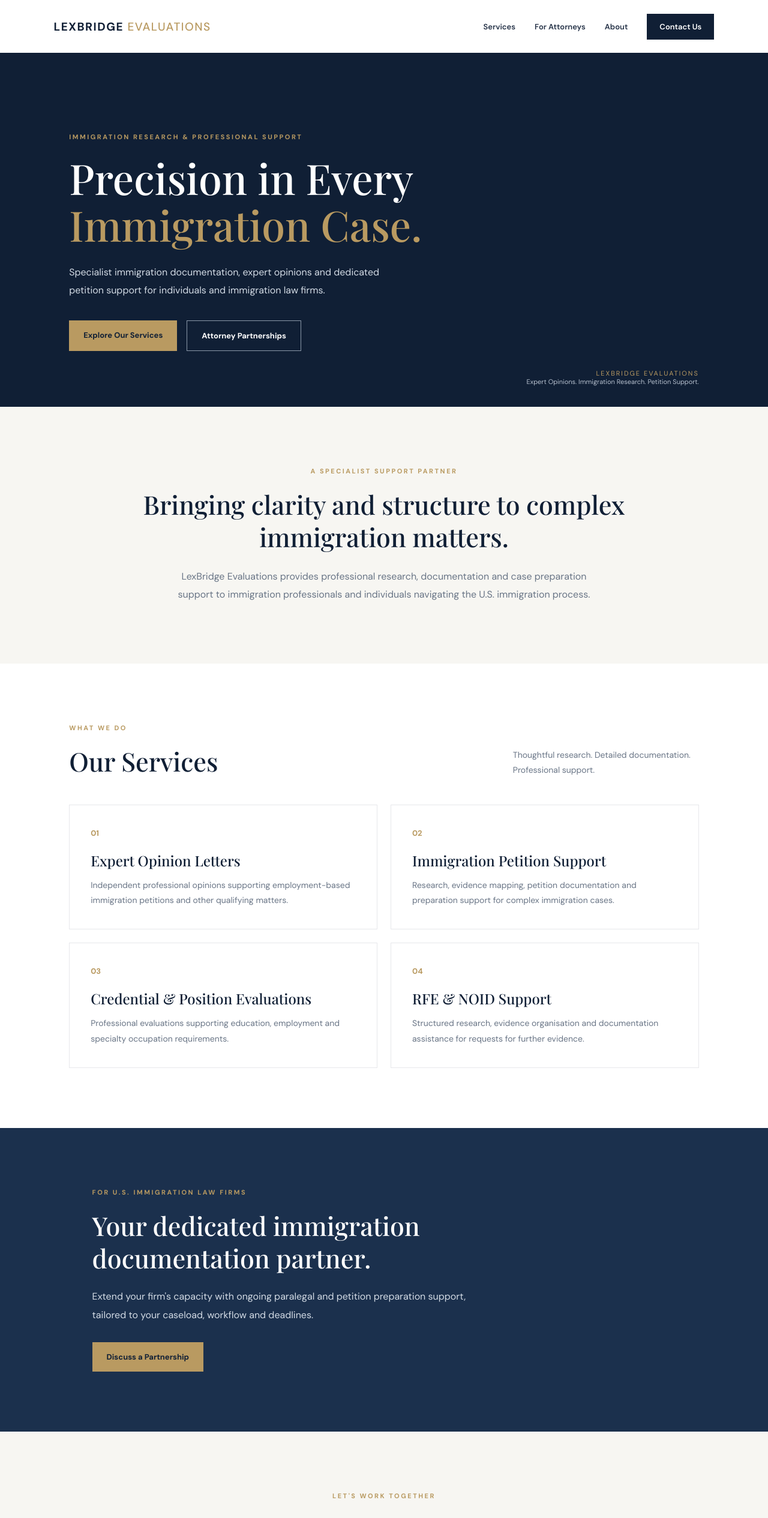
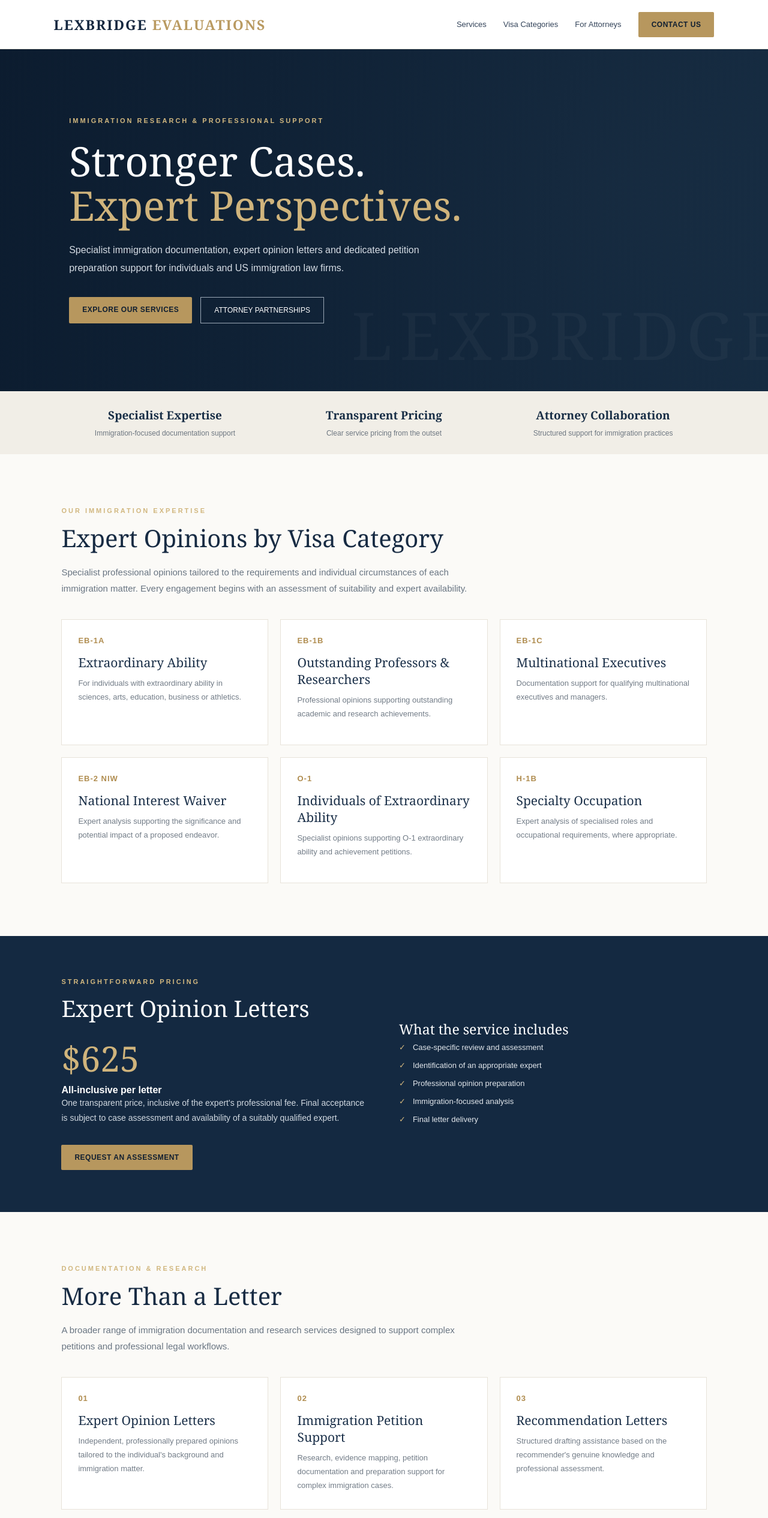
Before and after one commit to TrademarkEdge/lexbridge, a Next.js app: page / in a window 1280 px wide. Shown: the top 2530 px of the page at 60% size. Built offline with nearby package versions, Linux system fonts and the light colour scheme.

Commit message:
Redesign LexBridge homepage

```diff
--- a/app/page.tsx
+++ b/app/page.tsx
@@ -1,153 +1,219 @@
 
-import Link from "next/link";
+const categories = [
+  { code: "EB-1A", name: "Extraordinary Ability", detail: "For individuals with extraordinary ability in sciences, arts, education, business or athletics." },
+  { code: "EB-1B", name: "Outstanding Professors & Researchers", detail: "Professional opinions supporting outstanding academic and research achievements." },
+  { code: "EB-1C", name: "Multinational Executives", detail: "Documentation support for qualifying multinational executives and managers." },
+  { code: "EB-2 NIW", name: "National Interest Waiver", detail: "Expert analysis supporting the significance and potential impact of a proposed endeavor." },
+  { code: "O-1", name: "Individuals of Extraordinary Ability", detail: "Specialist opinions supporting O-1 extraordinary ability and achievement petitions." },
+  { code: "H-1B", name: "Specialty Occupation", detail: "Expert analysis of specialised roles and occupational requirements, where appropriate." },
+];
 
 const services = [
-  {
-    number: "01",
-    title: "Expert Opinion Letters",
-    description:
-      "Independent professional opinions supporting employment-based immigration petitions and other qualifying matters.",
-  },
-  {
-    number: "02",
-    title: "Immigration Petition Support",
-    description:
-      "Research, evidence mapping, petition documentation and preparation support for complex immigration cases.",
-  },
-  {
-    number: "03",
-    title: "Credential & Position Evaluations",
-    description:
-      "Professional evaluations supporting education, employment and specialty occupation requirements.",
-  },
-  {
-    number: "04",
-    title: "RFE & NOID Support",
-    description:
-      "Structured research, evidence organisation and documentation assistance for requests for further evidence.",
-  },
+  ["01", "Expert Opinion Letters", "Independent, professionally prepared opinions tailored to the individual's background and immigration matter."],
+  ["02", "Immigration Petition Support", "Research, evidence mapping, petition documentation and preparation support for complex immigration cases."],
+  ["03", "Recommendation Letters", "Structured drafting assistance based on the recommender's genuine knowledge and professional assessment."],
+  ["04", "RFE & NOID Support", "Evidence organisation, research and documentation assistance in response to requests for further evidence."],
 ];
 
 export default function Home() {
   return (
     <main>
-      <header className="navbar">
-        <Link href="/" className="brand">
-          LEXBRIDGE<span> EVALUATIONS</span>
-        </Link>
-        <nav>
-          <Link href="#services">Services</Link>
-          <Link href="#attorneys">For Attorneys</Link>
-          <Link href="#about">About</Link>
-          <Link href="#contact" className="nav-button">
-            Contact Us
-          </Link>
+      <style>{`
+        * { box-sizing: border-box; }
+        html { scroll-behavior: smooth; }
+        body { margin: 0; }
+        .lb { color: #17283d; background: #fbfaf7; font-family: Arial, sans-serif; }
+        .lb a { text-decoration: none; }
+        .lb-header { height: 82px; display:flex; align-items:center; justify-content:space-between; padding:0 7%; background:#fff; border-bottom:1px solid #e9e5dc; }
+        .lb-logo { color:#142840; font-family:Georgia,serif; font-size:23px; letter-spacing:2px; font-weight:bold; }
+        .lb-logo span { color:#b99a61; }
+        .lb-nav { display:flex; gap:28px; align-items:center; font-size:13px; }
+        .lb-nav a { color:#34445a; }
+        .lb-button { display:inline-block; padding:14px 22px; background:#b7975e; color:#101f31!important; font-size:12px; font-weight:bold; letter-spacing:.5px; border-radius:2px; }
+        .lb-hero { min-height:570px; padding:100px 9%; display:flex; align-items:center; background:linear-gradient(100deg,rgba(12,28,47,.98),rgba(17,39,61,.91)),radial-gradient(circle at 80% 40%,#65788c,#10243a); color:white; position:relative; overflow:hidden; }
+        .lb-hero:after { content:"LEXBRIDGE"; position:absolute; right:-35px; bottom:20px; font-family:Georgia,serif; font-size:110px; letter-spacing:12px; color:rgba(255,255,255,.035); }
+        .lb-hero-inner { max-width:760px; position:relative; z-index:1; }
+        .lb-eyebrow { color:#d1b77f; letter-spacing:3px; font-size:11px; font-weight:bold; text-transform:uppercase; }
+        .lb-hero h1 { font-family:Georgia,serif; font-size:clamp(42px,6vw,68px); line-height:1.08; font-weight:normal; margin:24px 0; }
+        .lb-hero h1 span { color:#d0b47c; }
+        .lb-hero p { color:#d5dce4; font-size:16px; line-height:1.9; max-width:590px; }
+        .lb-actions { display:flex; gap:14px; flex-wrap:wrap; margin-top:32px; }
+        .lb-outline { display:inline-block; padding:14px 22px; border:1px solid #9ba8b6; color:white; font-size:12px; }
+        .lb-strip { display:grid; grid-template-columns:repeat(3,1fr); background:#f1eee7; padding:27px 8%; text-align:center; gap:20px; }
+        .lb-strip strong { display:block; color:#182e46; font-family:Georgia,serif; font-size:19px; margin-bottom:7px; }
+        .lb-strip span { color:#6e7781; font-size:12px; }
+        .lb-section { padding:88px 8%; }
+        .lb-section h2 { font-family:Georgia,serif; font-size:40px; font-weight:normal; color:#172b43; margin:12px 0 16px; }
+        .lb-intro { max-width:680px; color:#697582; line-height:1.8; font-size:15px; }
+        .lb-grid { display:grid; grid-template-columns:repeat(3,1fr); gap:20px; margin-top:38px; }
+        .lb-card { background:#fff; border:1px solid #e8e3d9; padding:27px; min-height:210px; }
+        .lb-card:hover { border-color:#b99a61; transform:translateY(-3px); transition:.2s; }
+        .lb-code { color:#b08d50; font-size:13px; letter-spacing:1px; font-weight:bold; }
+        .lb-card h3 { font-family:Georgia,serif; font-size:21px; font-weight:normal; margin:15px 0 10px; color:#1b3049; }
+        .lb-card p { font-size:13px; color:#727c87; line-height:1.75; }
+        .lb-price { background:#142941; color:white; padding:70px 8%; display:grid; grid-template-columns:1fr 1fr; gap:50px; align-items:center; }
+        .lb-price h2 { font-family:Georgia,serif; font-weight:normal; font-size:38px; margin:12px 0; }
+        .lb-price p { color:#d1d9e1; font-size:14px; line-height:1.8; }
+        .lb-amount { font-family:Georgia,serif; font-size:58px; color:#d0b47c; margin:18px 0 5px; }
+        .lb-includes { list-style:none; padding:0; color:#e2e7ec; font-size:13px; line-height:2.3; }
+        .lb-includes li:before { content:"✓"; color:#d0b47c; margin-right:12px; }
+        .lb-attorney { background:#f1eee7; }
+        .lb-attorney-grid { display:grid; grid-template-columns:1fr 1fr; gap:40px; align-items:center; }
+        .lb-retainer { background:white; padding:36px; border:1px solid #e5dfd3; }
+        .lb-retainer .lb-amount { color:#172b43; font-size:46px; }
+        .lb-process { display:grid; grid-template-columns:repeat(4,1fr); gap:18px; margin-top:35px; }
+        .lb-step { border-top:2px solid #b99a61; padding-top:20px; }
+        .lb-step b { color:#b08d50; font-size:12px; }
+        .lb-step h3 { font-family:Georgia,serif; font-size:19px; font-weight:normal; }
+        .lb-step p { color:#74808b; font-size:13px; line-height:1.7; }
+        .lb-contact { background:#142941; color:white; padding:70px 8%; text-align:center; }
+        .lb-contact h2 { color:white; font-family:Georgia,serif; font-size:38px; font-weight:normal; }
+        .lb-contact p { color:#d2dbe4; line-height:1.8; }
+        .lb-footer { padding:30px 8%; display:flex; justify-content:space-between; flex-wrap:wrap; gap:15px; color:#7b838c; font-size:12px; background:#fff; }
+        @media(max-width:750px) {
+          .lb-header { padding:18px 5%; height:auto; flex-wrap:wrap; gap:18px; }
+          .lb-nav { gap:13px; flex-wrap:wrap; }
+          .lb-hero { padding:75px 7%; min-height:500px; }
+          .lb-grid { grid-template-columns:1fr; }
+          .lb-strip { grid-template-columns:1fr; }
+          .lb-price,.lb-attorney-grid { grid-template-columns:1fr; }
+          .lb-process { grid-template-columns:1fr 1fr; }
+          .lb-section { padding:65px 7%; }
+          .lb-section h2 { font-size:33px; }
+        }
+      `}</style>
+
+      <div className="lb">
+        <header className="lb-header">
+          <a className="lb-logo" href="#">LEXBRIDGE <span>EVALUATIONS</span></a>
+          <nav className="lb-nav">
+            <a href="#services">Services</a>
+            <a href="#categories">Visa Categories</a>
+            <a href="#attorneys">For Attorneys</a>
+            <a href="#contact" className="lb-button">CONTACT US</a>
           </nav>
         </header>
 
-      <section className="hero">
-        <div className="hero-content">
-          <p className="eyebrow">IMMIGRATION RESEARCH & PROFESSIONAL SUPPORT</p>
-          <h1>
-            Precision in Every
-            <br />
-            <span>Immigration Case.</span>
-          </h1>
-          <p className="hero-description">
-            Specialist immigration documentation, expert opinions and
-            dedicated petition support for individuals and immigration
-            law firms.
-          </p>
-          <div className="hero-actions">
-            <Link href="#services" className="primary-button">
-              Explore Our Services
-            </Link>
-            <Link href="#attorneys" className="secondary-button">
-              Attorney Partnerships
-            </Link>
+        <section className="lb-hero">
+          <div className="lb-hero-inner">
+            <div className="lb-eyebrow">Immigration Research & Professional Support</div>
+            <h1>Stronger Cases.<br/><span>Expert Perspectives.</span></h1>
+            <p>Specialist immigration documentation, expert opinion letters and dedicated petition preparation support for individuals and US immigration law firms.</p>
+            <div className="lb-actions">
+              <a className="lb-button" href="#categories">EXPLORE OUR SERVICES</a>
+              <a className="lb-outline" href="#attorneys">ATTORNEY PARTNERSHIPS</a>
             </div>
-        </div>
-        <div className="hero-note">
-          <span>LEXBRIDGE EVALUATIONS</span>
-          <p>Expert Opinions. Immigration Research. Petition Support.</p>
           </div>
         </section>
 
-      <section className="intro" id="about">
-        <p className="eyebrow">A SPECIALIST SUPPORT PARTNER</p>
-        <h2>
-          Bringing clarity and structure to complex immigration matters.
-        </h2>
-        <p>
-          LexBridge Evaluations provides professional research,
-          documentation and case preparation support to immigration
-          professionals and individuals navigating the U.S. immigration
-          process.
-        </p>
+        <section className="lb-strip">
+          <div><strong>Specialist Expertise</strong><span>Immigration-focused documentation support</span></div>
+          <div><strong>Transparent Pricing</strong><span>Clear service pricing from the outset</span></div>
+          <div><strong>Attorney Collaboration</strong><span>Structured support for immigration practices</span></div>
         </section>
 
-      <section className="services" id="services">
-        <div className="section-heading">
-          <div>
-            <p className="eyebrow">WHAT WE DO</p>
-            <h2>Our Services</h2>
-          </div>
-          <p>
-            Thoughtful research. Detailed documentation.
-            Professional support.
-          </p>
-        </div>
-
-        <div className="service-grid">
-          {services.map((service) => (
-            <article className="service-card" key={service.number}>
-              <span>{service.number}</span>
-              <h3>{service.title}</h3>
-              <p>{service.description}</p>
+        <section className="lb-section" id="categories">
+          <div className="lb-eyebrow">Our Immigration Expertise</div>
+          <h2>Expert Opinions by Visa Category</h2>
+          <p className="lb-intro">Specialist professional opinions tailored to the requirements and individual circumstances of each immigration matter. Every engagement begins with an assessment of suitability and expert availability.</p>
+          <div className="lb-grid">
+            {categories.map((item) => (
+              <article className="lb-card" key={item.code}>
+                <div className="lb-code">{item.code}</div>
+                <h3>{item.name}</h3>
+                <p>{item.detail}</p>
               </article>
             ))}
           </div>
         </section>
 
-      <section className="attorneys" id="attorneys">
-        <p className="eyebrow">FOR U.S. IMMIGRATION LAW FIRMS</p>
-        <h2>Your dedicated immigration documentation partner.</h2>
-        <p>
-          Extend your firm's capacity with ongoing paralegal and
-          petition preparation support, tailored to your caseload,
-          workflow and deadlines.
-        </p>
-        <Link href="#contact" className="primary-button">
-          Discuss a Partnership
-        </Link>
+        <section className="lb-price">
+          <div>
+            <div className="lb-eyebrow">Straightforward Pricing</div>
+            <h2>Expert Opinion Letters</h2>
+            <div className="lb-amount">$625</div>
+            <strong>All-inclusive per letter</strong>
+            <p>One transparent price, inclusive of the expert's professional fee. Final acceptance is subject to case assessment and availability of a suitably qualified expert.</p>
+            <div className="lb-actions">
+              <a className="lb-button" href="mailto:info@lexbridgeevaluations.com?subject=Expert%20Opinion%20Letter%20Enquiry">REQUEST AN ASSESSMENT</a>
+            </div>
+          </div>
+          <div>
+            <h3 style={{fontFamily:"Georgia,serif",fontWeight:"normal",fontSize:23}}>What the service includes</h3>
+            <ul className="lb-includes">
+              <li>Case-specific review and assessment</li>
+              <li>Identification of an appropriate expert</li>
+              <li>Professional opinion preparation</li>
+              <li>Immigration-focused analysis</li>
+              <li>Final letter delivery</li>
+            </ul>
+          </div>
         </section>
 
-      <section className="contact" id="contact">
-        <p className="eyebrow">LET'S WORK TOGETHER</p>
-        <h2>Let's discuss your case or firm's needs.</h2>
-        <p>
-          Contact our team to discuss evaluations, documentation
-          support or an attorney retainer arrangement.
-        </p>
-        <a href="mailto:info@lexbridgeevaluations.com">
-          info@lexbridgeevaluations.com
-        </a>
+        <section className="lb-section" id="services">
+          <div className="lb-eyebrow">Documentation & Research</div>
+          <h2>More Than a Letter</h2>
+          <p className="lb-intro">A broader range of immigration documentation and research services designed to support complex petitions and professional legal workflows.</p>
+          <div className="lb-grid">
+            {services.map((item) => (
+              <article className="lb-card" key={item[0]}>
+                <div className="lb-code">{item[0]}</div>
+                <h3>{item[1]}</h3>
+                <p>{item[2]}</p>
+              </article>
+            ))}
+          </div>
         </section>
 
-      <footer>
-        <Link href="/" className="brand">
-          LEXBRIDGE<span> EVALUATIONS</span>
-        </Link>
-        <p>
-          © {new Date().getFullYear()} LexBridge Evaluations.
-          All rights reserved.
-        </p>
-        <small>
-          LexBridge Evaluations is an independent immigration
-          documentation and professional support provider,
-          not a U.S. law firm.
-        </small>
+        <section className="lb-section lb-attorney" id="attorneys">
+          <div className="lb-attorney-grid">
+            <div>
+              <div className="lb-eyebrow">For US Immigration Law Firms</div>
+              <h2>Your Extended Petition Support Team</h2>
+              <p className="lb-intro">Work with LexBridge on a case-by-case or ongoing basis for structured immigration documentation and petition preparation support.</p>
+              <ul className="lb-includes" style={{color:"#35465a"}}>
+                <li>Petition research and drafting assistance</li>
+                <li>Evidence review, organisation and indexing</li>
+                <li>Recommendation letter coordination</li>
+                <li>Expert opinion coordination</li>
+                <li>Exhibit preparation and RFE documentation</li>
+              </ul>
+            </div>
+            <div className="lb-retainer">
+              <div className="lb-eyebrow">Case Preparation Collaboration</div>
+              <h2 style={{fontFamily:"Georgia,serif",fontWeight:"normal"}}>Full Case Packet Preparation</h2>
+              <div className="lb-amount">From $1,750</div>
+              <p style={{color:"#697582",lineHeight:1.8,fontSize:14}}>A collaborative, attorney-directed service for comprehensive case documentation and preparation support. Scope and final fees are agreed directly with the attorney.</p>
+              <a className="lb-button" href="mailto:info@lexbridgeevaluations.com?subject=Attorney%20Collaboration%20Enquiry">DISCUSS A PARTNERSHIP</a>
+            </div>
+          </div>
+        </section>
+
+        <section className="lb-section">
+          <div className="lb-eyebrow">Our Approach</div>
+          <h2>A Clear, Collaborative Process</h2>
+          <div className="lb-process">
+            <div className="lb-step"><b>STEP 01</b><h3>Enquire</h3><p>Tell us about the immigration matter and the support required.</p></div>
+            <div className="lb-step"><b>STEP 02</b><h3>Assess</h3><p>We assess the scope, documentation and appropriate service pathway.</p></div>
+            <div className="lb-step"><b>STEP 03</b><h3>Prepare</h3><p>Work is coordinated with the relevant professionals and attorney.</p></div>
+            <div className="lb-step"><b>STEP 04</b><h3>Deliver</h3><p>Receive the agreed documentation for attorney review and use.</p></div>
+          </div>
+        </section>
+
+        <section className="lb-contact" id="contact">
+          <div className="lb-eyebrow">Let's Work Together</div>
+          <h2>Move Your Immigration Matter Forward</h2>
+          <p>Whether you need an expert opinion or a dedicated petition support partner,<br/> our team is ready to discuss your requirements.</p>
+          <div className="lb-actions" style={{justifyContent:"center"}}>
+            <a className="lb-button" href="mailto:info@lexbridgeevaluations.com">INFO@LEXBRIDGEEVALUATIONS.COM</a>
+          </div>
+        </section>
+
+        <footer className="lb-footer">
+          <span>© {new Date().getFullYear()} LexBridge Evaluations. All rights reserved.</span>
+          <span>Immigration Research & Professional Support</span>
         </footer>
+      </div>
     </main>
   );
 }
```
Lines whose indentation alone changed are shown as unchanged.
